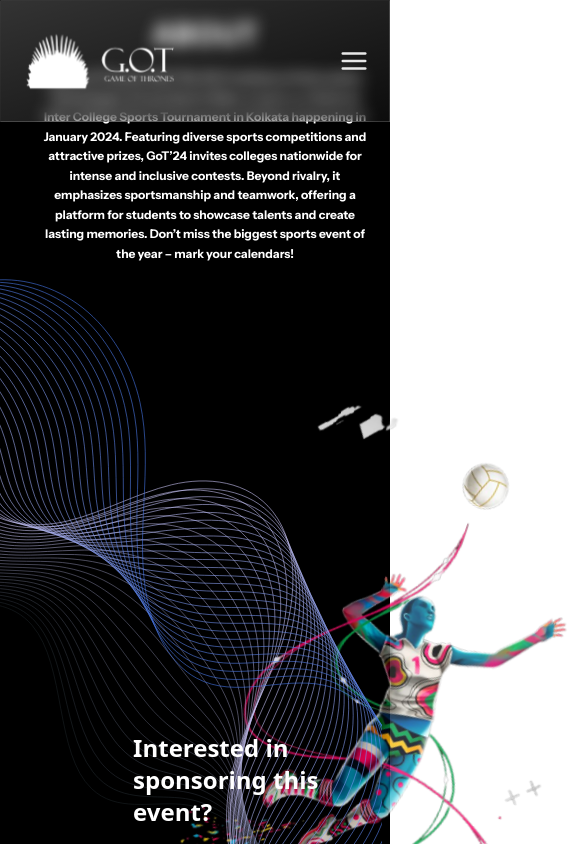
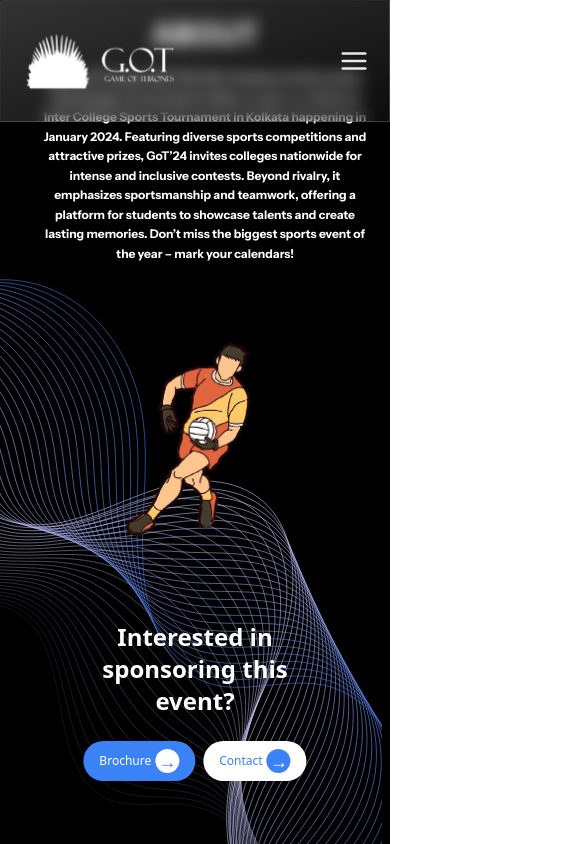
Before and after one commit to GhoshAditi/game-of-thrones-2025, a Next.js app: page / in a window 390 px wide. Shown: the top 844 px of the page, 585 px wide, since content can reach past the window. Built offline with nearby package versions, Linux system fonts and the light colour scheme.

Commit message:
Made the features mobile responsive

```diff
--- a/src/components/common/SVGIcon/helper.tsx
+++ b/src/components/common/SVGIcon/helper.tsx
@@ -1,9 +1,11 @@
 import { lazy } from 'react';
+import FootballPlayerSVG from './components/FootballPlayerSVG';
 
 export const IconMap = {
   leftHero: lazy(() => import('./components/LeftHeroSVG')),
   helmet: lazy(() => import('./components/HelmetSVG')),
   football: lazy(() => import('./components/FootballSVG')),
+
   sponsorsLines: lazy(() => import('./components/SponsorsLinesSVG')),
   logo: lazy(() => import('./components/LogoSVG')),
 };
--- a/src/components/sponsors/Sponsors.tsx
+++ b/src/components/sponsors/Sponsors.tsx
@@ -1,28 +1,35 @@
 import React from 'react';
 import SVGIcon from '../common/SVGIcon';
+import Image from 'next/image';
 
 function Sponsors() {
   return (
-    <div className="relative flex bg-black w-full h-screen">
-      {/* Left SVG - Volleyball Player */}
+    <div className="relative flex bg-black w-full h-screen z-[-2]">
+      <Image
+        src="/assets/football.png"
+        alt="Football"
+        width={240}
+        height={240}
+        className="absolute left-1/2 transform -translate-x-1/2 top-10 sm:block md:hidden z-5 "
+      />
       <SVGIcon
         iconName="football"
-        className="absolute w-250 h-260 left-20 top-10"
+        className="absolute w-250 h-260 left-20 top-5 hidden md:block"
       />
 
-      <div className="absolute text-white text-left top-1/2 left-1/2 transform -translate-x-1/4 -translate-y-1/4 z-10 mt-20">
-        <h2 className="text-2xl md:text-3xl lg:text-4xl font-bold mb-6">
+      <div className="absolute text-white text-left top-2/4 left-1/2 transform -translate-x-1/2 -translate-y-1/2 z-10 mt-0 sm:mt-0 md:mt-20">
+        <h2 className="text-2xl sm:text-3xl md:text-4xl font-bold mb-6 text-center sm:text-left ">
           Interested in sponsoring this <span className="block">event?</span>
         </h2>
-        <div className="flex  space-x-4">
-          <button className="bg-blue-500 hover:bg-blue-700 text-white px-6 py-2 rounded-full text-sm md:text-base flex items-center">
+        <div className="flex flex-row space-x-2 sm:space-x-4 items-center sm:items-start">
+          <button className="bg-blue-500 hover:bg-blue-700 text-white px-4 py-2 rounded-full text-xs sm:text-sm md:text-base flex items-center">
             Brochure
             <span className="ml-1 text-lg bg-white rounded-full text-blue-500 flex items-center justify-center w-6 h-6 font-bold">
               &rarr;
             </span>
           </button>
-          <button className="bg-white hover:bg-gray-100 text-blue-500 px-6 py-2 rounded-full text-sm md:text-base flex items-center">
-            Hit us up
+          <button className="bg-white hover:bg-gray-100 text-blue-500 px-4 py-2 rounded-full text-xs sm:text-sm md:text-base flex items-center">
+            Contact
             <span className="ml-1 text-lg bg-blue-500 rounded-full text-white flex items-center justify-center w-6 h-6 font-bold">
               &rarr;
             </span>
@@ -33,7 +40,7 @@ function Sponsors() {
       {/* Right SVG - Abstract Lines */}
       <SVGIcon
         iconName="sponsorsLines"
-        className="absolute right-1 top-0 w-[850px] h-[750px]"
+        className="absolute right-1 top-0 w-[850px] h-[750px] z-[-1]"
       />
     </div>
   );
```
Also changed, not shown: public/assets/football.png (added).
